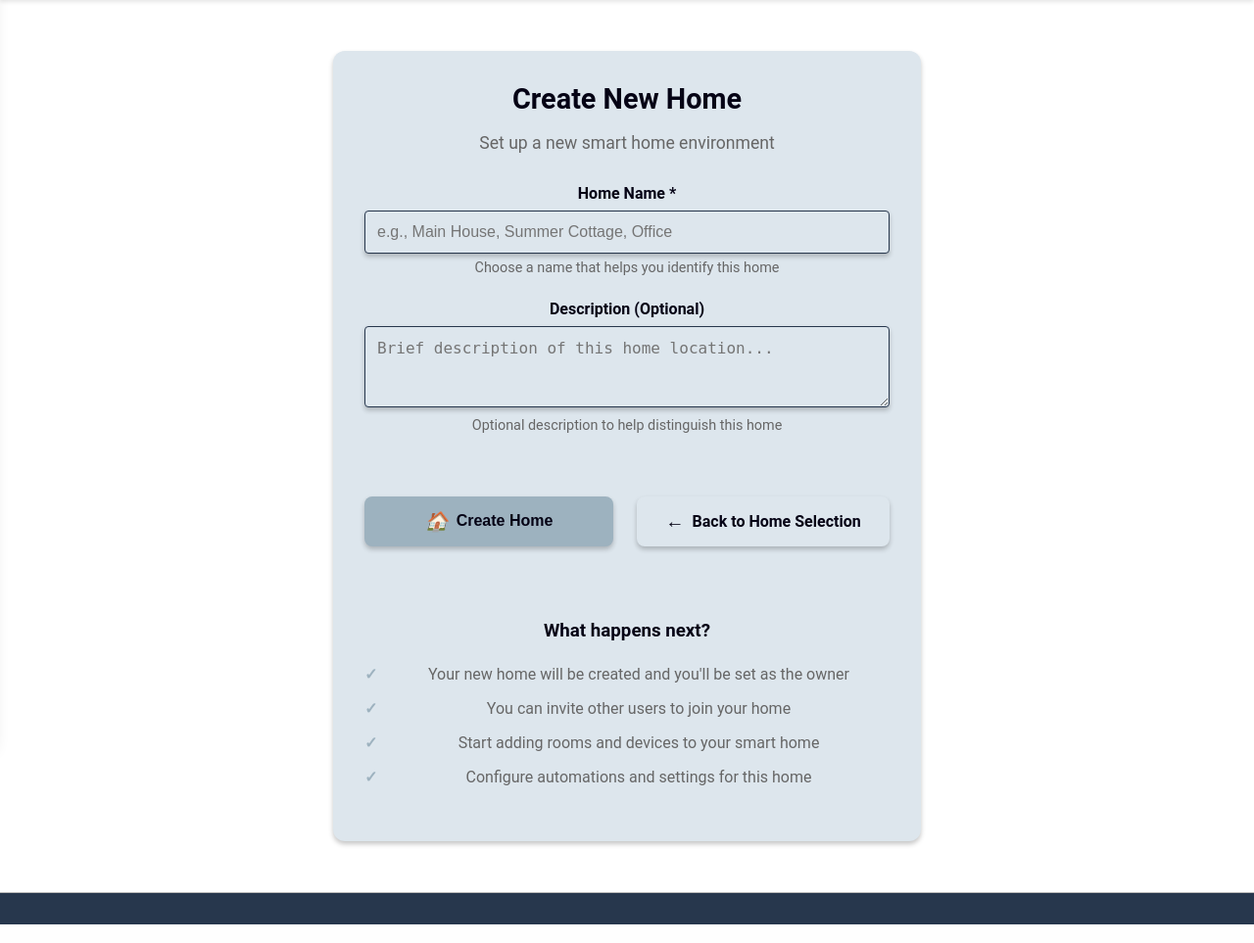
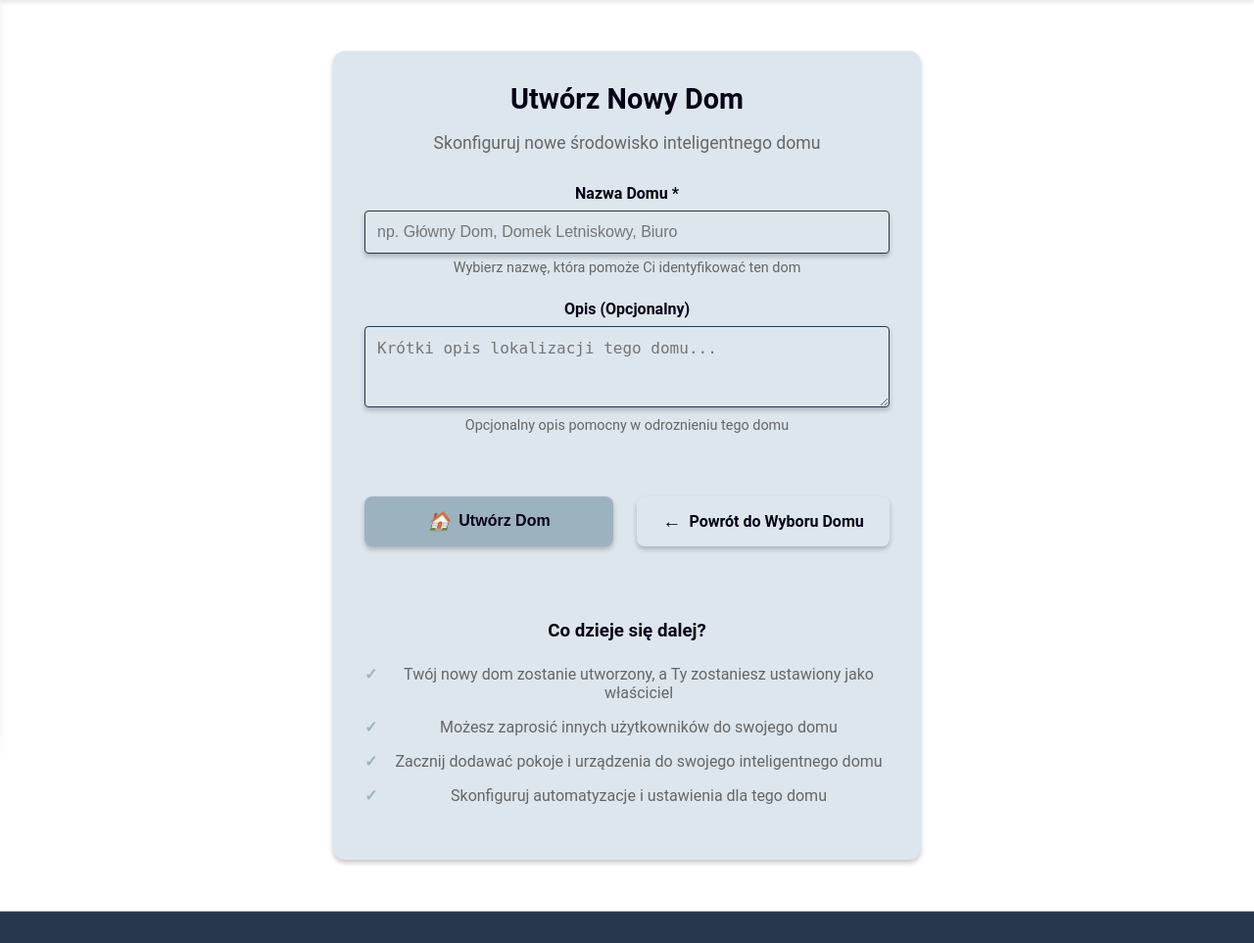
Before and after one commit to AdasRakieta/Site_proj, a Flask app: page /home/create in a window 1280 px wide. Shown: the part 66-1029 px from the top of the page at 98% size. Run offline with Flask 3, Linux system fonts and the light colour scheme; the visitor is signed in with stand-in values (Sample User, id 1); data that the repository does not hold is empty; some libraries are stand-ins or nearby versions.

Commit message:
porprawy stylizacji

```diff
--- a/static/css/home.css
+++ b/static/css/home.css
@@ -405,7 +405,9 @@
     margin-top: 32px;
 }
 
-.btn {
+/* Specyficzne style dla przycisków w formularzach zarządzania domami */
+.home-form-container .btn,
+.home-selection-container .btn {
     display: inline-flex;
     align-items: center;
     gap: 8px;
@@ -422,30 +424,34 @@
     box-sizing: border-box;
 }
 
-.btn-primary {
+.home-form-container .btn-primary,
+.home-selection-container .btn-primary {
     background: var(--btn-primary);
     color: var(--btn_text);
 }
 
-.btn-primary:hover:not(:disabled) {
+.home-form-container .btn-primary:hover:not(:disabled),
+.home-selection-container .btn-primary:hover:not(:disabled) {
     background: var(--btn-primary-hover);
     transform: translateY(-1px);
 }
 
-.btn-primary:disabled {
+.home-form-container .btn-primary:disabled,
+.home-selection-container .btn-primary:disabled {
     background: var(--disabled-bg);
     color: var(--disabled-text);
     cursor: not-allowed;
 }
 
-.btn-secondary {
+.home-form-container .btn-secondary,
+.home-selection-container .btn-secondary {
     background: var(--card-bg);
     color: var(--text);
     border: 2px solid var(--border);
 }
 
-.btn-secondary:hover {
-    border-color: var(--accent);
+.home-form-container .btn-secondary:hover,
+.home-selection-container .btn-secondary:hover {
     color: var(--accent);
 }
 
@@ -556,7 +562,8 @@
         flex-direction: column;
     }
 
-    .btn {
+    .home-form-container .btn,
+    .home-selection-container .btn {
         flex: none;
         width: 100%;
         max-width: 300px;
@@ -611,6 +618,8 @@
     display: flex;
     flex-direction: column;
     gap: 12px;
+    max-width: 500px;
+    margin: auto;
 }
 
 .settings-btn {
@@ -626,6 +635,7 @@
     transition: all 0.3s ease;
     position: relative;
     overflow: hidden;
+
 }
 
 .settings-btn:hover {
@@ -686,6 +696,7 @@
     display: flex;
     flex-direction: column;
     gap: 8px;
+    align-items: center;
 }
 
 .theme-selector label {
@@ -719,10 +730,11 @@
 
 .info-item {
     display: flex;
-    justify-content: space-between;
+    justify-content: center;
     align-items: center;
     padding: 12px 0;
     border-bottom: 1px solid var(--border);
+    gap: 50px;
 }
 
 .info-item:last-child {
@@ -764,11 +776,10 @@
 }
 
 /* ========================================
-   HOME MANAGEMENT CARD (on homepage)
+    HOME MANAGEMENT CARD (on homepage)
    ======================================== */
 .home-management-card {
     background: var(--card-bg);
-    border: 2px solid var(--accent);
     border-radius: 12px;
     padding: 20px;
     margin-bottom: 30px;
--- a/static/css/style.css
+++ b/static/css/style.css
@@ -984,12 +984,10 @@ input:checked+.slider:before {
 }
 
 .theme-form {
-
     margin-left: auto;
     margin-right: auto;
     align-content: center;
     min-width: 200px;
-    height: 50px;
     padding: 20px;
     max-width: fit-content;
     background: var(--card-bg);
--- a/static/css/user_menu.css
+++ b/static/css/user_menu.css
@@ -239,7 +239,8 @@ header .menu-handle {
 .main-menu.active {
     top: 70px;
     transform: scale(1);
-    width: 252px;
+    width: 350px;
+    border: 2px solid var(--accent);
     transition: transform .3s ease, top .65s cubic-bezier(.74,.01,.37,1.55), width .55s cubic-bezier(.74,.01,.37,1.55) .5s;
 }
 .main-menu.active .menu-wrap {
--- a/templates/base.html
+++ b/templates/base.html
@@ -48,7 +48,7 @@
                     <div class="menu-item home-selector-item">
                         <div class="current-home-display" onclick="toggleHomeSelector()">
                             <img class="user-menu-icon" src="{{ url_for('static', filename='icons/home_icon_light.png') }}" alt="Home">
-                            <span class="current-home-name">{{ current_home.name if current_home else 'Select Home' }}</span>
+                            <span class="current-home-name">{{ current_home.name if current_home else 'Wybierz Dom' }}</span>
                             <span class="home-dropdown-arrow">▼</span>
                         </div>
                         <div class="home-selector-dropdown" id="home-selector-dropdown">
@@ -63,8 +63,8 @@
                             </div>
                             {% endfor %}
                             <div class="home-selector-actions">
-                                <a href="/home/select" class="home-action-link">Manage Homes</a>
-                                <a href="/home/create" class="home-action-link">Create New</a>
+                                <a href="/home/select" class="home-action-link">Zarządzaj Domami</a>
+                                <a href="/home/create" class="home-action-link">Utwórz Nowy</a>
                             </div>
                         </div>
                     </div>
@@ -72,7 +72,7 @@
                     <a href="/settings" class="menu-item">
                         <img class="user-menu-icon" id="user-menu-settings-icon" src="{{ url_for('static', filename='icons/settings_icon_light.png') }}" alt="Ustawienia">
                     </a>
-                        <a href="/logout" class="menu-item" style="margin-left: -30px;"
+                        <a href="/logout" class="menu-item" style="margin-left: -30px;">
                         <img class="user-menu-icon" id="user-menu-logout-icon" src="{{ url_for('static', filename='icons/leave_icon.png') }}" alt="Wyloguj">
                     </a>
                 </div>
@@ -89,7 +89,6 @@
         <nav style="margin-top: 55px;" class="menu">
             <ul>
                 <li><a href="/" class="menu-link"><img id="home-icon" class="menu-icon" src="{{ url_for('static', filename='icons/home_icon_light.png') }}" alt="Home"> Strona Główna</a></li>
-                <li><a href="/home/select" class="menu-link"><img id="home-manage-icon" class="menu-icon" src="{{ url_for('static', filename='icons/settings_icon_light.png') }}" alt="Home Management"> Zarządzanie domami</a></li>
                 <li><a href="/lights" class="menu-link"><img id="lights-icon" class="menu-icon" src="{{ url_for('static', filename='icons/lights_icon_light.png') }}" alt="Lights"> Światła</a></li>
                 <li><a href="/temperature" class="menu-link"><img id="temperature-icon" class="menu-icon" src="{{ url_for('static', filename='icons/temperature_icon_light.png') }}" alt="Temperature"> Temperatura</a></li>
                 <li><a href="/security" class="menu-link"><img id="security-icon" class="menu-icon" src="{{ url_for('static', filename='icons/security_icon_light.png') }}" alt="Security"> Zabezpieczenia</a></li>
@@ -138,7 +137,7 @@
             const originalText = currentHomeName ? currentHomeName.textContent : '';
 
             if (currentHomeName) {
-                currentHomeName.textContent = 'Switching...';
+                currentHomeName.textContent = 'Przełączanie...';
             }
 
             // Send request to switch home
@@ -159,7 +158,7 @@
                     if (currentHomeName) {
                         currentHomeName.textContent = originalText;
                     }
-                    alert('Failed to switch home: ' + (data.error || 'Unknown error'));
+                    alert('Nie udało się przełączyć domu: ' + (data.error || 'Nieznany błąd'));
                 }
             })
             .catch(error => {
@@ -168,7 +167,7 @@
                     currentHomeName.textContent = originalText;
                 }
                 console.error('Error switching home:', error);
-                alert('Failed to switch home. Please try again.');
+                alert('Nie udało się przełączyć domu. Spróbuj ponownie.');
             });
 
             // Hide dropdown
--- a/templates/home_create.html
+++ b/templates/home_create.html
@@ -1,58 +1,58 @@
 {% extends "base.html" %}
 
-{% block title %}Create New Home - SmartHome{% endblock %}
+{% block title %}Utwórz Nowy Dom - SmartHome{% endblock %}
 
 {% block content %}
 <div class="home-form-container home-create">
     <div class="form-container">
         <div class="form-header">
-            <h1>Create New Home</h1>
-            <p>Set up a new smart home environment</p>
+            <h1>Utwórz Nowy Dom</h1>
+            <p>Skonfiguruj nowe środowisko inteligentnego domu</p>
         </div>
 
         <form id="createHomeForm" method="POST" action="/api/home/create">
             <div class="form-group">
-                <label for="name">Home Name *</label>
+                <label for="name">Nazwa Domu *</label>
                 <input type="text"
                        id="name"
                        name="name"
                        required
                        maxlength="100"
-                       placeholder="e.g., Main House, Summer Cottage, Office"
+                       placeholder="np. Główny Dom, Domek Letniskowy, Biuro"
                        class="form-control">
-                <small class="form-text">Choose a name that helps you identify this home</small>
+                <small class="form-text">Wybierz nazwę, która pomoże Ci identyfikować ten dom</small>
             </div>
 
             <div class="form-group">
-                <label for="description">Description (Optional)</label>
+                <label for="description">Opis (Opcjonalny)</label>
                 <textarea id="description"
                           name="description"
                           rows="3"
                           maxlength="500"
-                          placeholder="Brief description of this home location..."
+                          placeholder="Krótki opis lokalizacji tego domu..."
                           class="form-control"></textarea>
-                <small class="form-text">Optional description to help distinguish this home</small>
+                <small class="form-text">Opcjonalny opis pomocny w odroznieniu tego domu</small>
             </div>
 
             <div class="form-actions">
                 <button type="submit" class="btn btn-primary">
                     <i class="icon">🏠</i>
-                    Create Home
+                    Utwórz Dom
                 </button>
                 <a href="/home/select" class="btn btn-secondary">
                     <i class="icon">←</i>
-                    Back to Home Selection
+                    Powrót do Wyboru Domu
                 </a>
             </div>
         </form>
 
         <div class="info-section">
-            <h3>What happens next?</h3>
+            <h3>Co dzieje się dalej?</h3>
             <ul>
-                <li>Your new home will be created and you'll be set as the owner</li>
-                <li>You can invite other users to join your home</li>
-                <li>Start adding rooms and devices to your smart home</li>
-                <li>Configure automations and settings for this home</li>
+                <li>Twój nowy dom zostanie utworzony, a Ty zostaniesz ustawiony jako właściciel</li>
+                <li>Możesz zaprosić innych użytkowników do swojego domu</li>
+                <li>Zacznij dodawać pokoje i urządzenia do swojego inteligentnego domu</li>
+                <li>Skonfiguruj automatyzacje i ustawienia dla tego domu</li>
             </ul>
         </div>
     </div>
@@ -72,7 +72,7 @@ document.getElementById('createHomeForm').addEventListener('submit', function(e)
     form.classList.add('loading-state');
     const submitBtn = form.querySelector('button[type="submit"]');
     const originalText = submitBtn.innerHTML;
-    submitBtn.innerHTML = '<i class="icon">⏳</i> Creating...';
+    submitBtn.innerHTML = '<i class="icon">⏳</i> Tworzenie...';
     submitBtn.disabled = true;
 
     // Remove any existing error/success messages
@@ -92,7 +92,7 @@ document.getElementById('createHomeForm').addEventListener('submit', function(e)
             // Show success message
             const successDiv = document.createElement('div');
             successDiv.className = 'success-message';
-            successDiv.textContent = 'Home created successfully! Redirecting...';
+            successDiv.textContent = 'Dom został pomyślnie utworzony! Przekierowywanie...';
             form.insertBefore(successDiv, form.firstChild);
 
             // Redirect after a short delay
@@ -103,7 +103,7 @@ document.getElementById('createHomeForm').addEventListener('submit', function(e)
             // Show error message
             const errorDiv = document.createElement('div');
             errorDiv.className = 'error-message';
-            errorDiv.textContent = result.error || 'Failed to create home. Please try again.';
+            errorDiv.textContent = result.error || 'Nie udało się utworzyć domu. Spróbuj ponownie.';
             form.insertBefore(errorDiv, form.firstChild);
 
             // Restore form state
@@ -118,7 +118,7 @@ document.getElementById('createHomeForm').addEventListener('submit', function(e)
         // Show error message
         const errorDiv = document.createElement('div');
         errorDiv.className = 'error-message';
-        errorDiv.textContent = 'Network error. Please check your connection and try again.';
+        errorDiv.textContent = 'Błąd sieci. Sprawdź połączenie i spróbuj ponownie.';
         form.insertBefore(errorDiv, form.firstChild);
 
         // Restore form state
@@ -141,7 +141,7 @@ nameInput.addEventListener('input', function() {
     }
 
     const remaining = 100 - this.value.length;
-    counter.textContent = `${remaining} characters remaining`;
+    counter.textContent = `Pozostało ${remaining} znaków`;
     counter.style.color = remaining < 20 ? '#c33' : 'var(--text-muted)';
 });
 
@@ -158,7 +158,7 @@ descInput.addEventListener('input', function() {
     }
 
     const remaining = 500 - this.value.length;
-    counter.textContent = `${remaining} characters remaining`;
+    counter.textContent = `Pozostało ${remaining} znaków`;
     counter.style.color = remaining < 50 ? '#c33' : 'var(--text-muted)';
 });
 </script>
```
Also changed, not shown: templates/home_join.html (+17 -17 lines), templates/home_select.html (+18 -18 lines).
